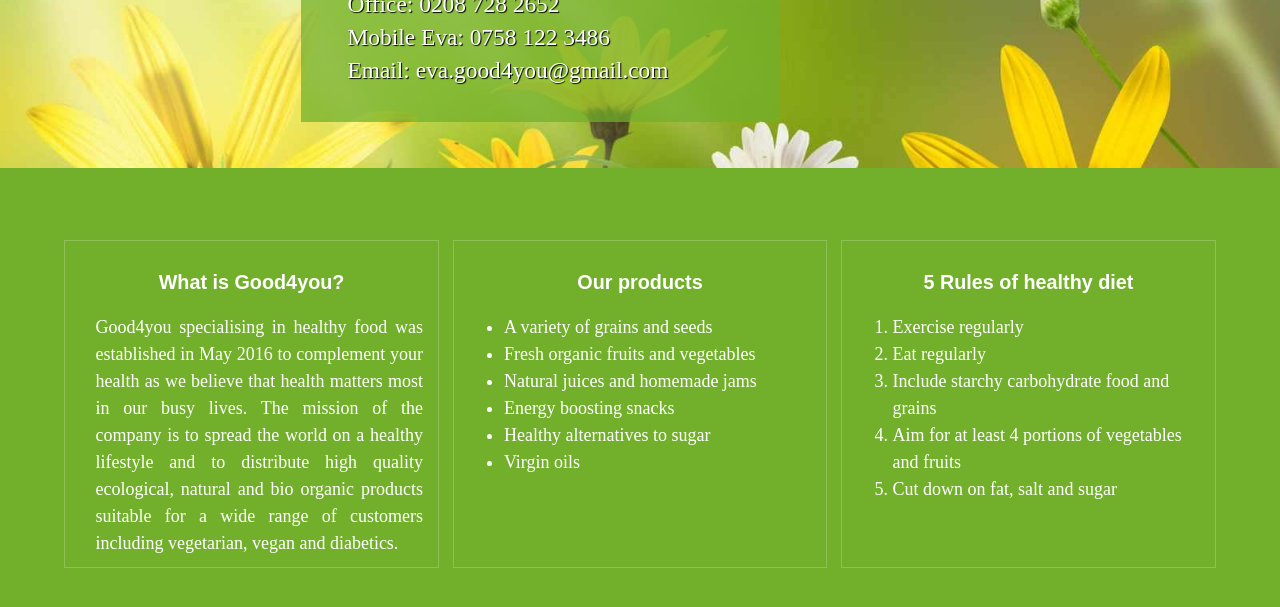
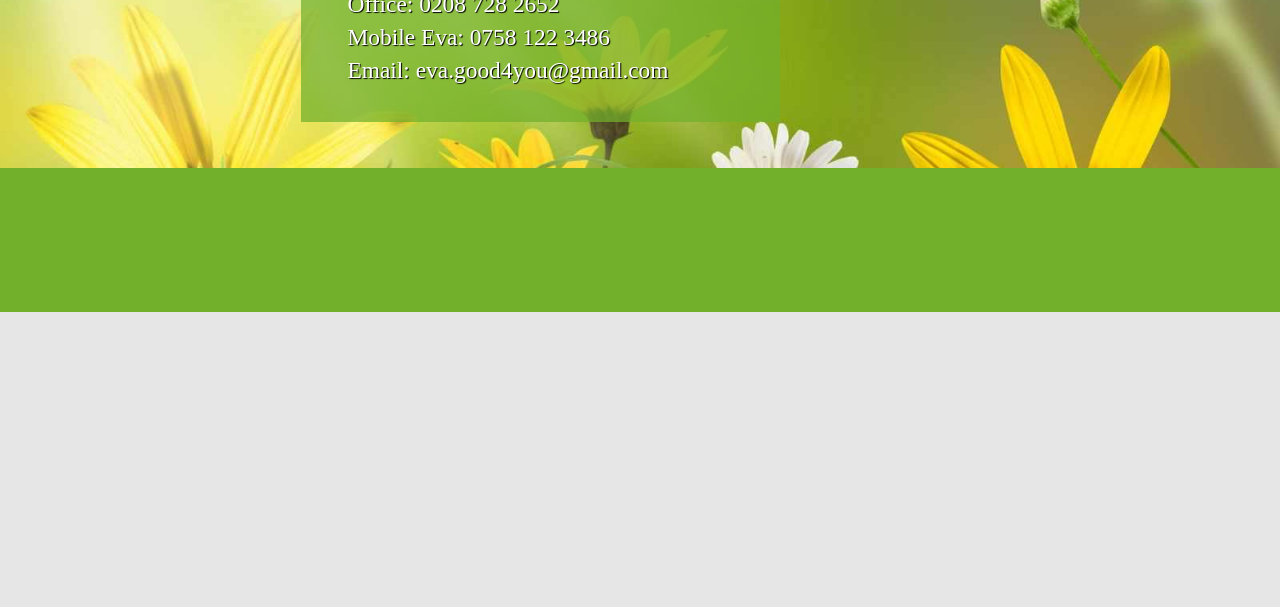
Before and after one commit to kasiakor/good4you, a plain HTML site: page contact.html in a window 1280 px wide. Shown: the part 273-880 px from the top of the page. After the commit the page ends 800 px from the top, so only its background shows below. Drawn offline with Linux system fonts and the light colour scheme.

Commit message:
Delete footer from contact.html

```diff
--- a/contact.html
+++ b/contact.html
@@ -57,36 +57,6 @@
     </div><!-- .content -->
 
     <footer class="footer-area">
-        <div class="widgets">
-            <aside class="widget">
-                <h3 class="widget-title">What is Good4you?</h3>
-                <p class="mission">Good4you specialising in healthy food was established in May 2016 to complement your health as we believe that health matters most in our busy lives. The mission of the company is to spread the world on a healthy lifestyle and to distribute high quality ecological, natural and bio organic products suitable for a wide range of customers including vegetarian, vegan and diabetics.
-                </p>
-            </aside><!-- .widget -->
-            <aside class="widget">
-                <h3 class="widget-title">Our products</h3>
-                <ul class="our-products">
-                    <li>A variety of grains and seeds</li>
-                    <li>Fresh organic fruits and vegetables</li>
-                    <li>Natural juices and homemade jams</li>
-                    <li>Energy boosting snacks</li>
-                    <li>Healthy alternatives to sugar</li>
-                    <li>Virgin oils</li>
-                </ul>
-            </aside><!-- .widget -->
-            <aside class="widget">
-                <h3 class="widget-title">5 Rules of healthy diet</h3>
-                <p class="contact">
-                <ol class="rules">
-                    <li>Exercise regularly</li>
-                    <li>Eat regularly</li>
-                    <li>Include starchy carbohydrate food and grains</li>
-                    <li>Aim for at least 4 portions of vegetables and fruits</li>
-                    <li>Cut down on fat, salt and sugar</li>
-                </ol>
-                </p>
-            </aside><!-- .widget -->
-        </div><!-- .widgets -->
     </footer>
 
     <!-- Scripts for accessible mobile-first navigation -->
```
